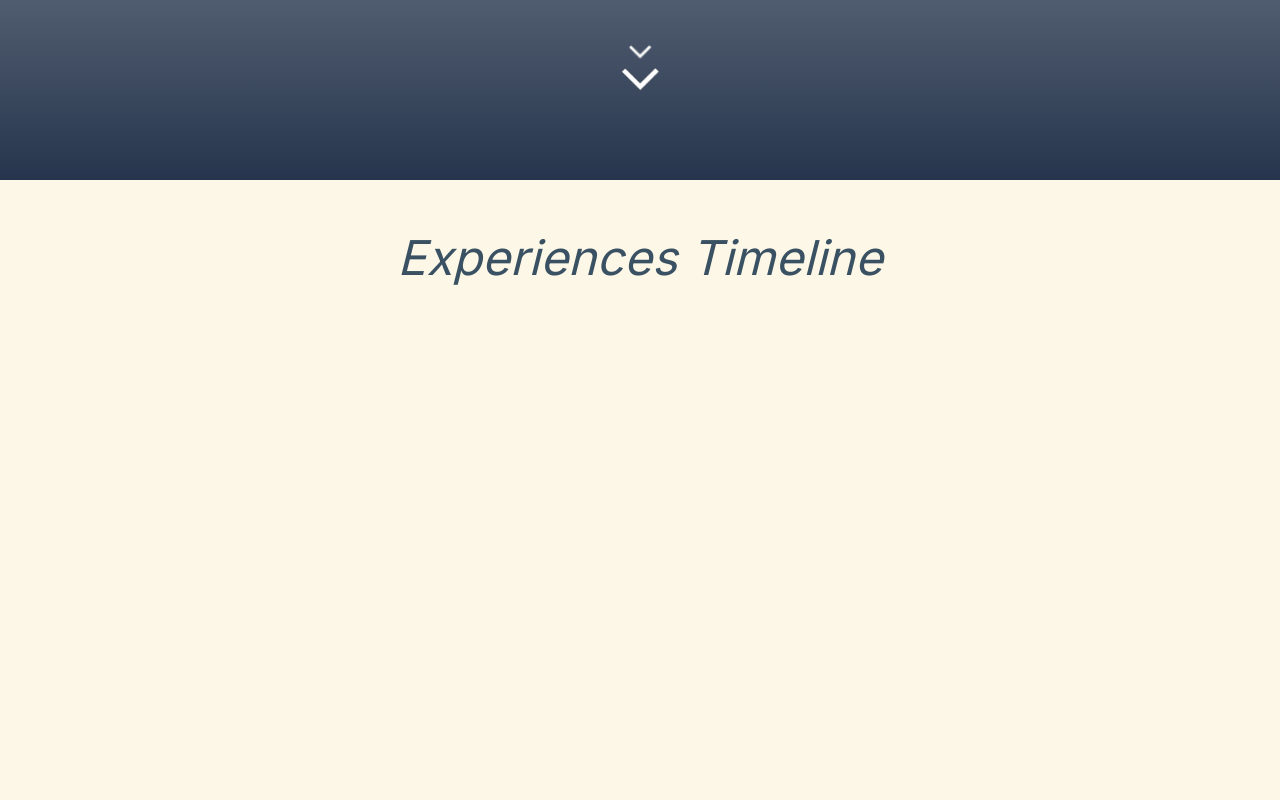
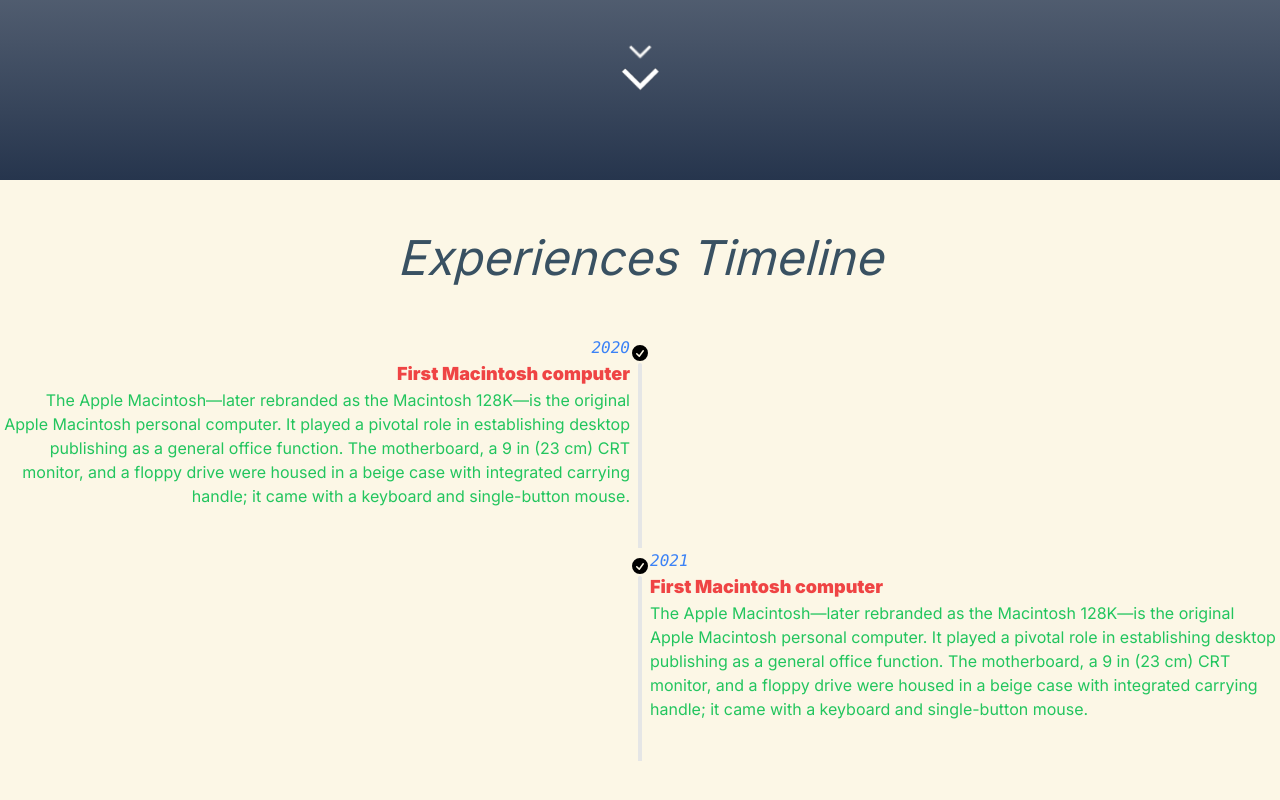
Before and after one commit to Martinlacsamana/personal-website, a Next.js app: page / in a window 1280 px wide. Shown: the part 684-1484 px from the top of the page. Built offline with nearby package versions, Linux system fonts and the light colour scheme.

Commit message:
Added timeline element, abstracted away each Timeline Item

```diff
--- a/app/page.tsx
+++ b/app/page.tsx
@@ -1,6 +1,8 @@
 import Image from 'next/image'
 import MyInfo from '@/components/hero/MyInfo'
 import ProfilePicture from '@/components/hero/ProfilePicture'
+import ArrowIndicator from '@/components/hero/ArrowIndicator'
+import Timeline from '@/components/timeline'
 
 export default function Home() {
   return (
@@ -18,30 +20,13 @@
         </div>
       </div>
 
-      <div className="flex flex-col justify-center items-center absolute bottom-2 left-0 right-0 mx-auto">
-        {/* <div className="animate-bounce mb-[-8px]">
-          <Image src="/white-down-arrow-png-2.png" alt="Down arrow" width={20} height={20} />
-        </div> */}
-        <div className="animate-bounce mb-[-16px]">
-          <Image src="/white-down-arrow-png-2.png" alt="Down arrow" width={30} height={30} />
-        </div>
-        {/* <div className="animate-bounce100  mb-[-20px]">
-          <Image src="/white-down-arrow-png-2.png" alt="Down arrow" width={40} height={40} />
-        </div> */}
-        <div className="animate-bounce200">
-          <Image src="/white-down-arrow-png-2.png" alt="Down arrow" width={50} height={50} />
-        </div>
-      </div>
+      {/* Arrow Indicator */}
+      <ArrowIndicator/>
 
       {/* This is the experiences timeline page */}
-      <div className="" style={{background: '#FCF7E6'}}>
-        <div className="flex justify-center mx-auto min-h-screen pt-12">
-          <h1 className='' style={{ color: '#395162', fontSize: '48px', fontStyle: 'italic', fontWeight: 400, lineHeight: 'normal' }} className="font-inter">
-            Experiences Timeline
-          </h1>
+      <Timeline/>
 
-        </div>
-      </div>
+
     </div>
 
   )
--- /dev/null
+++ b/components/hero/ArrowIndicator.tsx
@@ -0,0 +1,22 @@
+import Image from 'next/image'
+const ArrowIndicator = () => {
+    return (
+
+        <div className="flex flex-col justify-center items-center absolute bottom-2 left-0 right-0 mx-auto">
+        {/* <div className="animate-bounce mb-[-8px]">
+            <Image src="/white-down-arrow-png-2.png" alt="Down arrow" width={20} height={20} />
+        </div> */}
+        <div className="animate-bounce mb-[-16px]">
+            <Image src="/white-down-arrow-png-2.png" alt="Down arrow" width={30} height={30} />
+        </div>
+        {/* <div className="animate-bounce100  mb-[-20px]">
+            <Image src="/white-down-arrow-png-2.png" alt="Down arrow" width={40} height={40} />
+        </div> */}
+        <div className="animate-bounce200">
+            <Image src="/white-down-arrow-png-2.png" alt="Down arrow" width={50} height={50} />
+        </div>
+        </div>
+    )
+}
+
+export default ArrowIndicator
--- /dev/null
+++ b/components/timeline/TimelineItem.tsx
@@ -0,0 +1,28 @@
+import React from 'react';
+
+interface TimelineItemProps {
+  year: string;
+  title: string;
+  description: string;
+  position: 'start' | 'end';
+}
+
+const TimelineItem: React.FC<TimelineItemProps> = ({ year, title, description, position }) => {
+  return (
+    <li>
+      <div className="timeline-middle">
+        <svg xmlns="http://www.w3.org/2000/svg" viewBox="0 0 20 20" fill="currentColor" className="h-5 w-5">
+          <path fillRule="evenodd" d="M10 18a8 8 0 100-16 8 8 0 000 16zm3.857-9.809a.75.75 0 00-1.214-.882l-3.483 4.79-1.88-1.88a.75.75 0 10-1.06 1.061l2.5 2.5a.75.75 0 001.137-.089l4-5.5z" clipRule="evenodd" />
+        </svg>
+      </div>
+      <div className={`timeline-${position} ${position === 'start' ? 'text-right' : 'text-left'} mb-10`}>
+        <time className="font-mono italic text-blue-500">{year}</time>
+        <div className="text-lg font-black text-red-500">{title}</div>
+        <div className="text-green-500">{description}</div>
+      </div>
+      <hr />
+    </li>
+  );
+};
+
+export default TimelineItem;
--- /dev/null
+++ b/components/timeline/index.tsx
@@ -0,0 +1,32 @@
+import TimelineItem from "./TimelineItem"
+const Timeline = () => {
+    return (
+
+        <div className="flex justify-center" style={{background: '#FCF7E6'}}>
+            <div className=" min-h-screen pt-12">
+                <h1 className="text-center mb-12" style={{ color: '#395162', fontSize: '48px', fontStyle: 'italic', fontWeight: 400, lineHeight: 'normal' }}>
+                Experiences Timeline
+                </h1>
+
+                <ul className="timeline timeline-snap-icon max-md:timeline-compact timeline-vertical">
+                    <TimelineItem
+                        year="2020"
+                        title="First Macintosh computer"
+                        description="The Apple Macintosh—later rebranded as the Macintosh 128K—is the original Apple Macintosh personal computer. It played a pivotal role in establishing desktop publishing as a general office function. The motherboard, a 9 in (23 cm) CRT monitor, and a floppy drive were housed in a beige case with integrated carrying handle; it came with a keyboard and single-button mouse."
+                        position="start"
+                    />
+                    <TimelineItem
+                        year="2021"
+                        title="First Macintosh computer"
+                        description="The Apple Macintosh—later rebranded as the Macintosh 128K—is the original Apple Macintosh personal computer. It played a pivotal role in establishing desktop publishing as a general office function. The motherboard, a 9 in (23 cm) CRT monitor, and a floppy drive were housed in a beige case with integrated carrying handle; it came with a keyboard and single-button mouse."
+                        position="end"
+                    />
+
+                </ul>
+
+            </div>
+        </div>
+    )
+}
+
+export default Timeline
--- a/tailwind.config.ts
+++ b/tailwind.config.ts
@@ -19,6 +19,7 @@
       colors: {
         'custom-yellow': '#FCF7E6',
         'custom-gray': '#D3D1D1',
+        'custom-peach': '#EEA47F'
 
       },
       fontSize: {
@@ -35,6 +36,6 @@
       }
     },
   },
-  plugins: [],
+  plugins: [require("daisyui")],
 }
 export default config
```
Also changed, not shown: package.json (+6 -5 lines), 1 other file (tests, documents, lock files or other folders).
